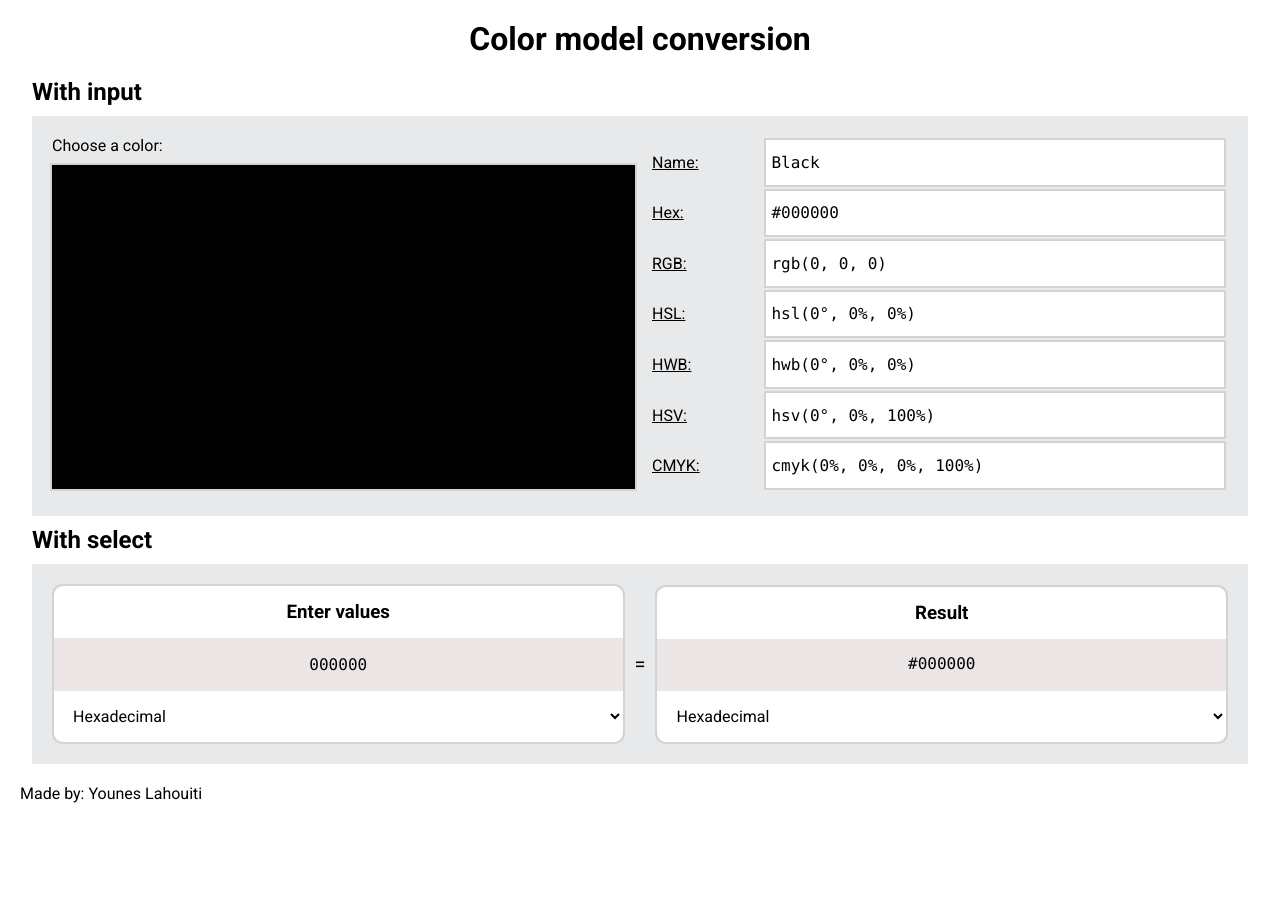
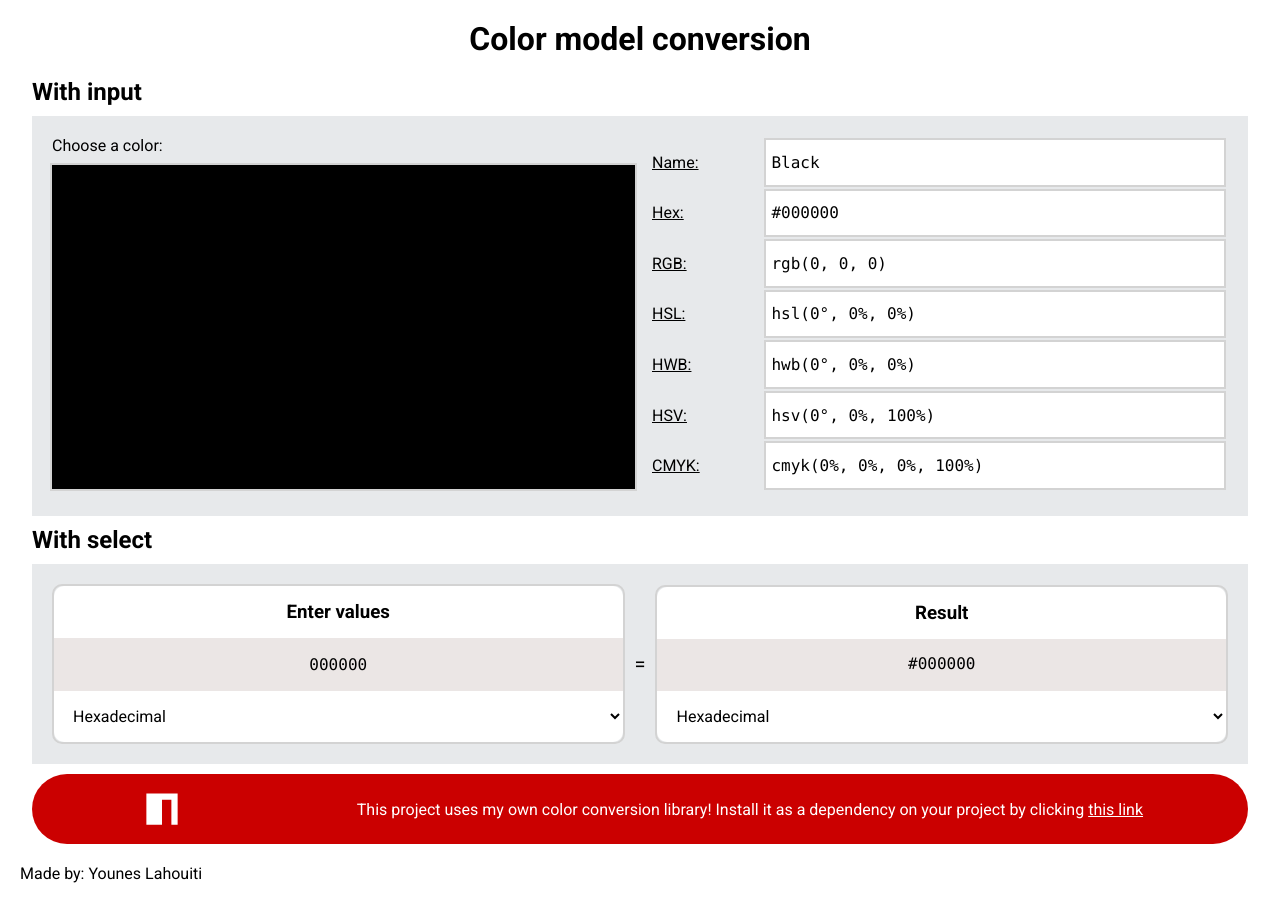
Before and after one commit to LePhenix47/Color-model-conversion_Younes-Lahouiti, a website: page index.html in a window 1280 px wide. Before the commit the page ends 823 px from the top, so only its background shows below. Drawn offline with Linux system fonts and the light colour scheme; files whose address does not match are found by name.

Commit message:
Addiiton of the advertisiing for my library

```diff
--- a/index.html
+++ b/index.html
@@ -237,6 +237,20 @@
                 </div>
             </div>
         </section>
+
+        <section class="index__ad">
+            <div class="index__ad-image-container">
+                <img src="./public//svg/npm-square.svg" alt="NPM logo" class="index__ad-image" />
+            </div>
+            <div class="index__ad-text-container">
+                <p class="index__ad-paragraph">This project uses my own color conversion library! Install it as a
+                    dependency
+                    on your project by clicking <a class="index__ad-link" target="blank"
+                        href="https://www.npmjs.com/package/@lephenix47/color-converter">this
+                        link</a>
+                </p>
+            </div>
+        </section>
     </main>
     <footer class="footer">
         <p class="footer__paragraph">
--- a/src/sass/pages/_index.scss
+++ b/src/sass/pages/_index.scss
@@ -184,4 +184,42 @@
             text-align: center;
         }
     }
+
+
+
+    &__ad {
+        background-color: var(--npm-bg);
+        color: white;
+
+        border-radius: 100vmax;
+        padding: 10px 20px;
+
+        display: flex;
+        justify-content: space-around;
+        align-items: center;
+
+        @include mobile-only {
+            flex-direction: column;
+        }
+    }
+
+    &__ad-image-container {}
+
+    &__ad-image {
+        height: 50px;
+    }
+
+    &__ad-text-container {}
+
+    &__ad-paragraph {
+        @include mobile-only {
+            text-align: center;
+        }
+    }
+
+
+    &__ad-link {
+        text-decoration: underline;
+    }
+
 }
--- a/src/sass/utils/_variables.scss
+++ b/src/sass/utils/_variables.scss
@@ -2,6 +2,8 @@
     --bg-primary: #ffffff;
     --bg-secondary: #e7e9eb;
     --bg-tertiary: #676767;
+
+    --npm-bg: #cb0000;
 
 
     --border-color: #d3d3d3;
```
Also changed, not shown: dist/style.css, public/svg/npm-square.svg (added).
